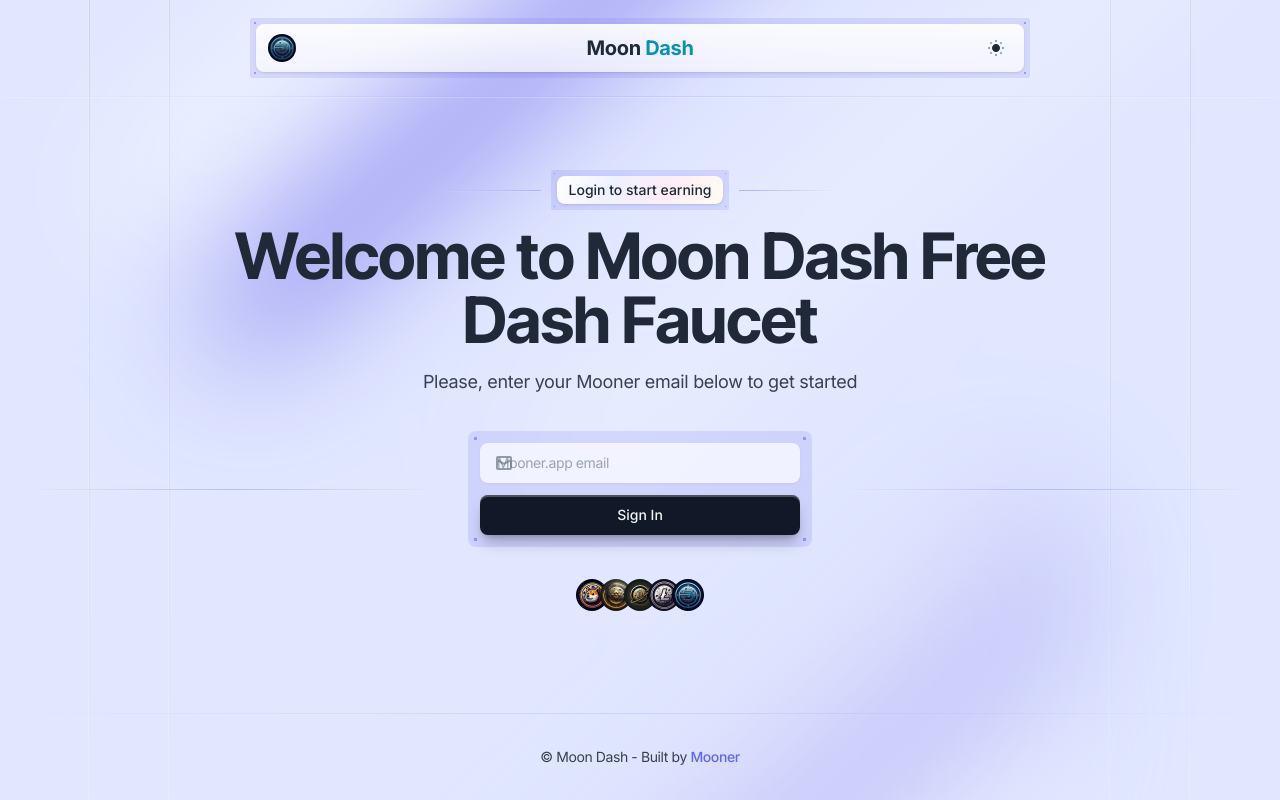
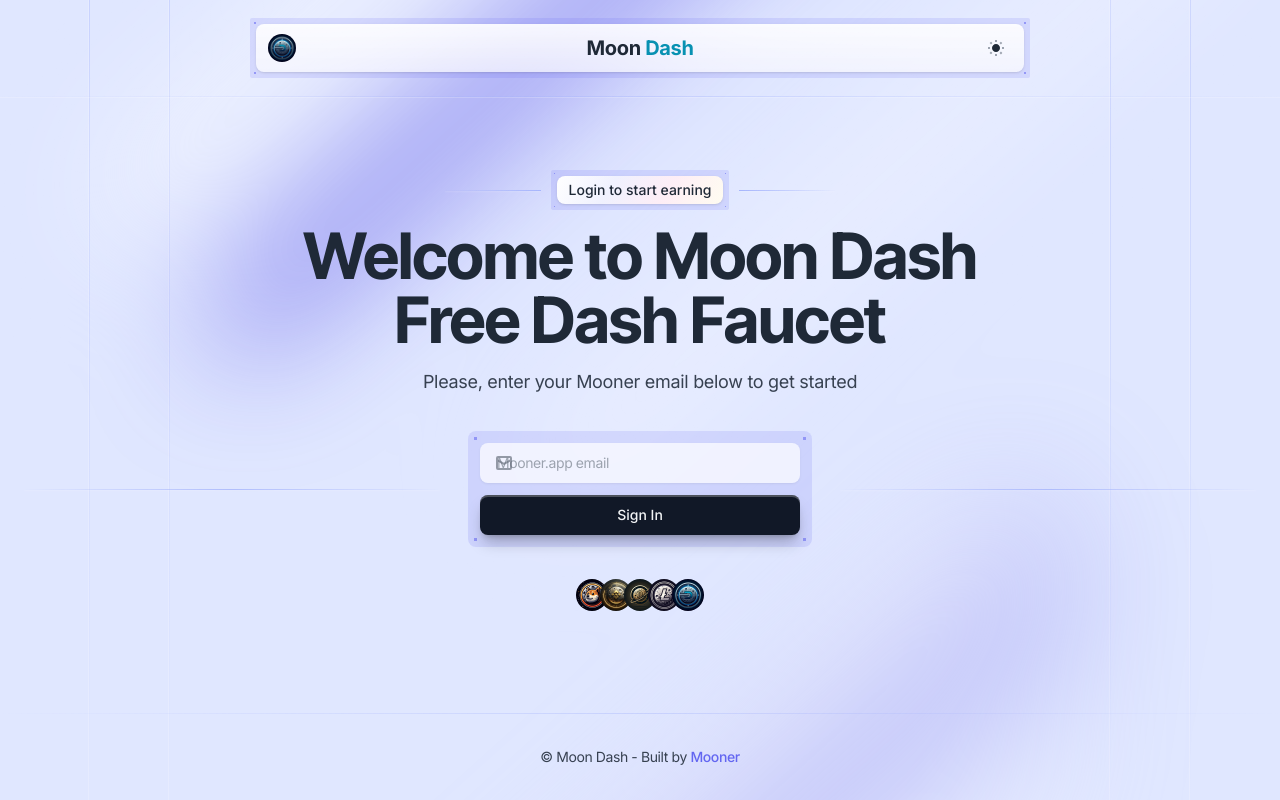
Before and after one commit to isumalatov/MoonDash, a Next.js app: page / in a window 1280 px wide. Built offline with nearby package versions, Linux system fonts and the light colour scheme.

Commit message:
fixeado titulo

```diff
--- a/components/page-header.tsx
+++ b/components/page-header.tsx
@@ -12,7 +12,7 @@
   description,
 }: PageHeaderProps) {
   return (
-    <div className={`max-w-4xl mx-auto ${className || ""}`}>
+    <div className={`max-w-3xl mx-auto ${className || ""}`}>
       <div className="text-center">
         <div className="relative flex items-center justify-center gap-4 mb-5 before:h-px before:w-24 before:border-b before:[border-image:linear-gradient(to_left,theme(colors.indigo.300),transparent)1] dark:before:[border-image:linear-gradient(to_left,theme(colors.indigo.300/.16),transparent)1] before:shadow-sm before:shadow-white/20 dark:before:shadow-none after:h-px after:w-24 after:border-b after:[border-image:linear-gradient(to_right,theme(colors.indigo.300),transparent)1] dark:after:[border-image:linear-gradient(to_right,theme(colors.indigo.300/.16),transparent)1] after:shadow-sm after:shadow-white/20 dark:after:shadow-none">
           <div className="relative text-sm font-medium text-gray-700 bg-white dark:bg-gray-700 inline-flex rounded-lg whitespace-nowrap px-3 py-[3px] tracking-normal before:absolute before:inset-0 before:rounded-lg before:[background-image:linear-gradient(120deg,transparent_0%,theme(colors.indigo.400/.12)_33%,theme(colors.pink.400/.12)_66%,theme(colors.amber.200/.12)_100%)] dark:before:[background-image:linear-gradient(120deg,theme(colors.indigo.400/.16),theme(colors.indigo.600/.16)_50%,transparent_100%)] shadow">
```
